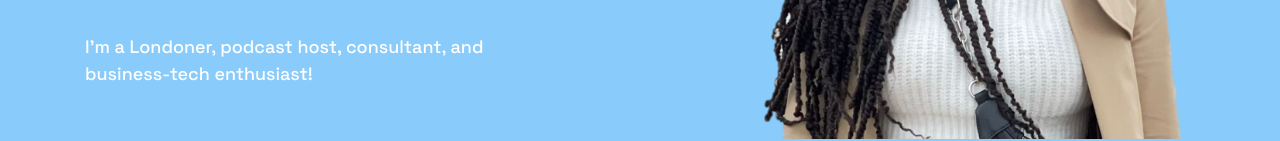
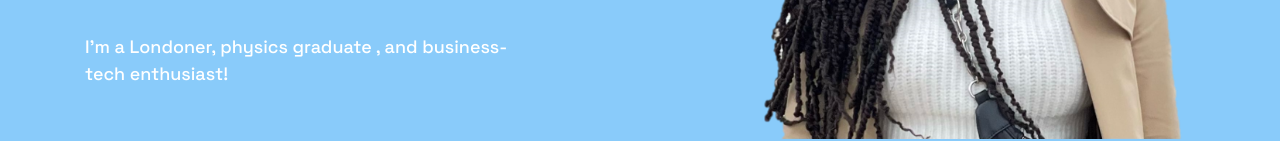
Before and after one commit to MabelUbong/mabelubong.github.io, a plain HTML site: page index.html in a window 1280 px wide. Shown: the part 403-544 px from the top of the page. Drawn offline with Linux system fonts and the light colour scheme.

Commit message:
bio update

```diff
--- a/index.html
+++ b/index.html
@@ -106,7 +106,7 @@
                 Hey, I'm <span>Mabel Ubong</span>.
               </h1>
               <p class="hero__description">
-                I’m a Londoner, podcast host, consultant, and business-tech enthusiast!
+                I’m a Londoner, physics graduate , and business-tech enthusiast!
               </p>
               <a href="#contact" class="hero__contact underline">Contact me</a>
             </div>
```
